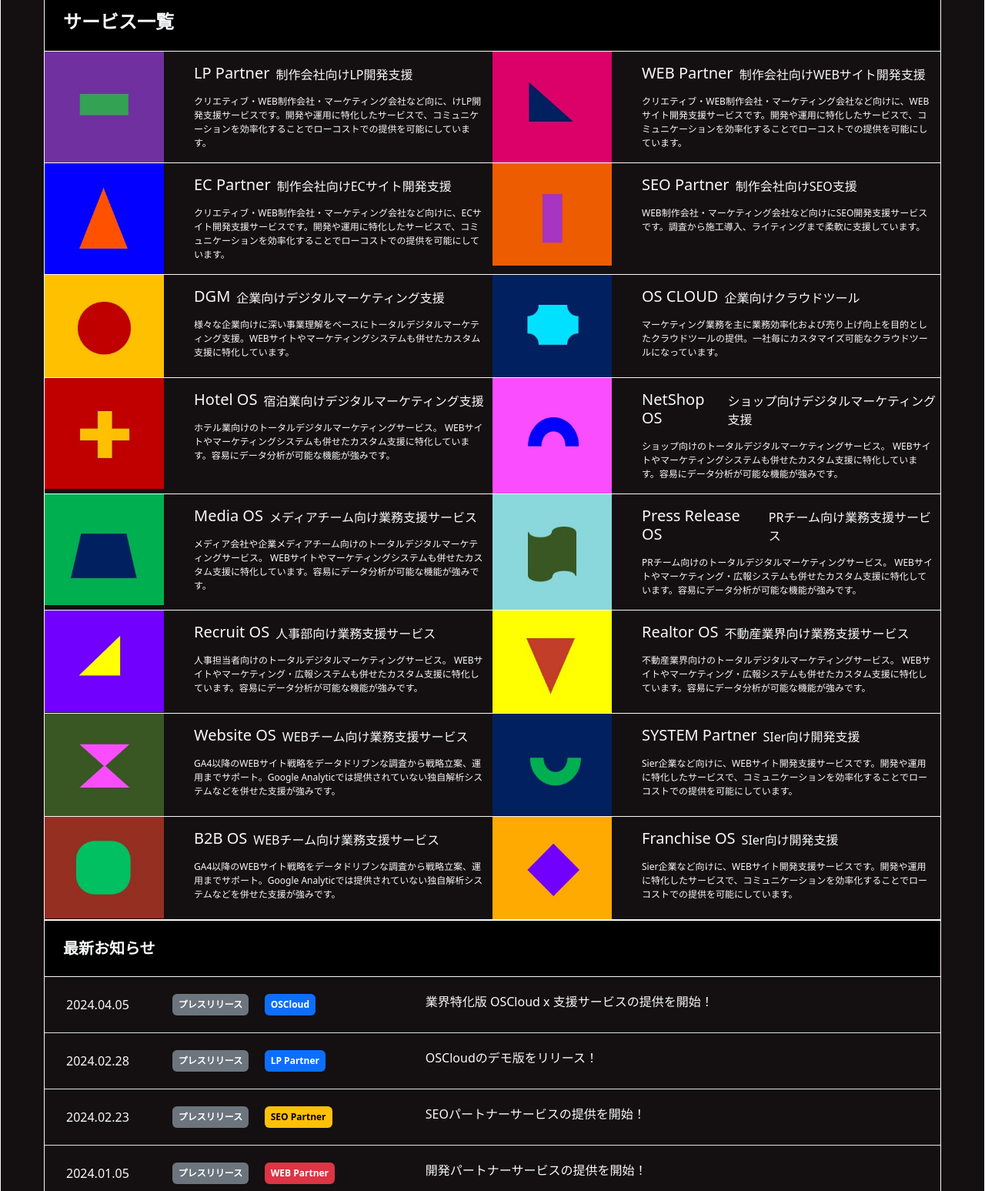
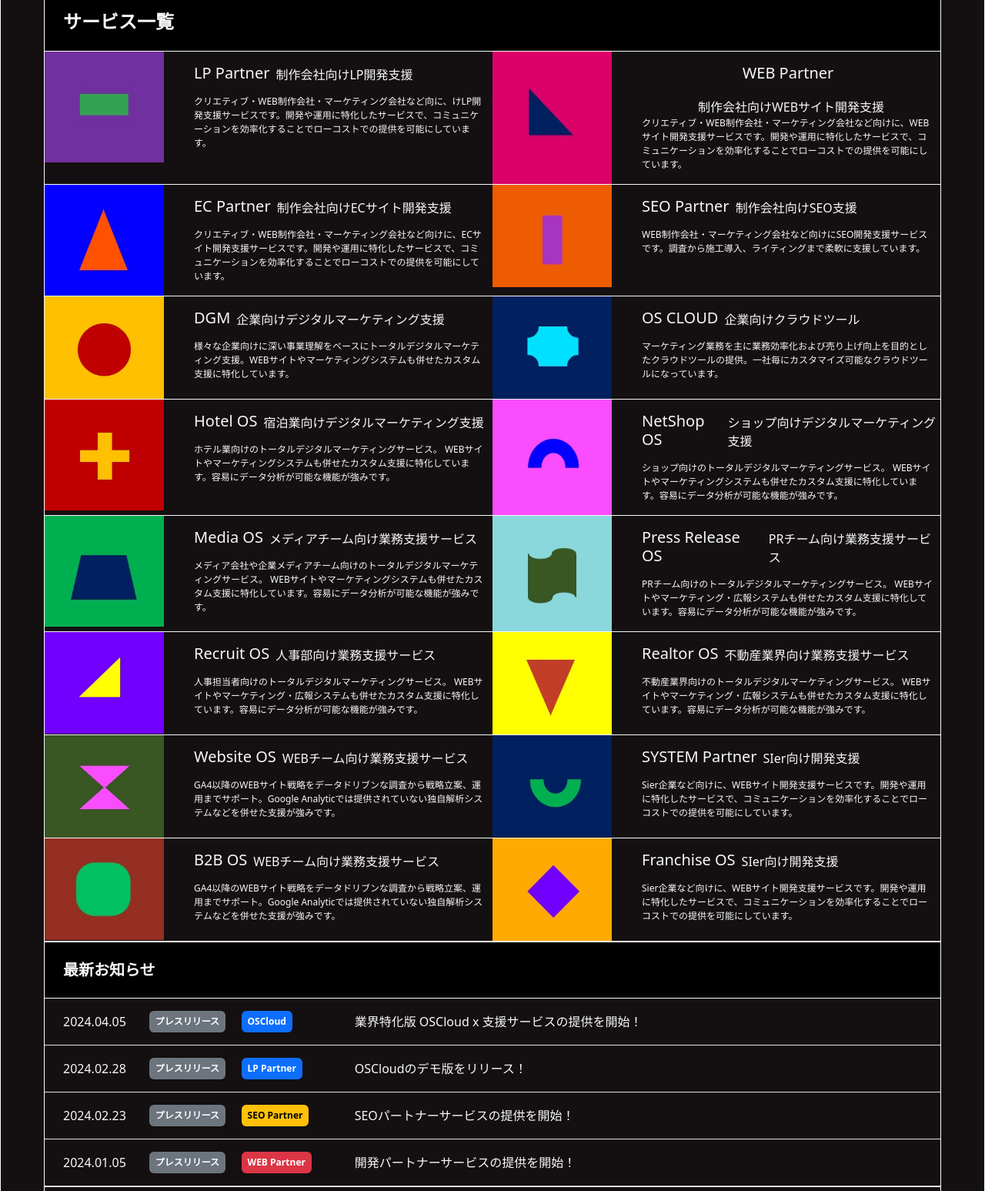
Before and after one commit to denzizzy966/mozarq-template, a plain HTML site: page index.html in a window 1280 px wide. Shown: the part 585-2132 px from the top of the page at 77% size. Drawn offline with nearby package versions, Linux system fonts and the light colour scheme.

Commit message:
Fixing Section
Fixing News Section and Try Service Layout

```diff
--- a/index.html
+++ b/index.html
@@ -80,7 +80,7 @@
                     <div>
                         <h1 class="text-left text-sm-left display-2 fw-bold d-none d-sm-block d-md-block d-lg-block d-xl-block d-xxl-block "
                             id="hero-glitch" title="デジタル時代へ">デジタル時代へ</h1>
-                        <h1 class="text-left text-sm-left display-2 fw-bold d-block d-sm-none d-md-none d-lg-none d-xl-none d-xxl-none"
+                        <h1 class="text-left text-sm-left display-3 fw-bold d-block d-sm-none d-md-none d-lg-none d-xl-none d-xxl-none"
                             id="hero-glitch" title="デジタル時代へ">デジタル時代へ</h1>
                     </div>
                 </div>
@@ -140,13 +140,21 @@
                             </div>
                             <div class="col p-0 m-0">
                                 <div class="d-flex align-items-center justify-content-start">
-                                    <h5 class="ps-0 pt-3 pe-2 pb-2">
+                                    <h5 class="ps-0 pt-3 pe-2 pb-2 d-none d-sm-block d-md-block d-lg-block d-xl-block d-xxl-block">
                                         LP Partner
                                     </h5>
-                                    <span class="fs-6 pt-1">制作会社向けLP開発支援
+                                    <span class="fs-6 pt-1 d-none d-sm-block d-md-block d-lg-block d-xl-block d-xxl-block">制作会社向けLP開発支援
+                                    </span>
+                                    <h5 class="fs-6 ps-0 pt-2 pe-2 pb-1 d-block d-sm-none d-md-none d-lg-none d-xl-none d-xxl-none">
+                                        LP Partner
+                                    </h5>
+                                    <span class="fs-7 d-block d-sm-none d-md-none d-lg-none d-xl-none d-xxl-none">制作会社向けLP開発支援
                                     </span>
                                 </div>
-                                <p class="lead fs-7 ps-0 pe-2 pb-0">
+                                <p class="lead fs-7 ps-0 pe-2 pb-0 d-none d-sm-block d-md-block d-lg-block d-xl-block d-xxl-block">
+                                    クリエティブ・WEB制作会社・マーケティング会社など向に、けLP開発支援サービスです。開発や運用に特化したサービスで、コミュニケーションを効率化することでローコストでの提供を可能にしています。
+                                </p>
+                                <p class="lead pt-1 ps-0 pe-2 pb-0 d-block d-sm-none d-md-none d-lg-none d-xl-none d-xxl-none" style="font-size: 10px;">
                                     クリエティブ・WEB制作会社・マーケティング会社など向に、けLP開発支援サービスです。開発や運用に特化したサービスで、コミュニケーションを効率化することでローコストでの提供を可能にしています。
                                 </p>
 
@@ -159,14 +167,22 @@
                                 <img src="assets/img-web-partner.jpg" class="p-0" style="width: 80%; height: 100%; ">
                             </div>
                             <div class="col p-0 m-0">
-                                <div class="d-flex align-items-center justify-content-start">
-                                    <h5 class="ps-0 pt-3 pe-2 pb-2">
+                                <div class="d-lg-flex flex-sm-column align-items-center justify-content-start">
+                                    <h5 class="ps-0 pt-3 pe-2 pb-2 d-none d-sm-block d-md-block d-lg-block d-xl-block d-xxl-block">
                                         WEB Partner
                                     </h5>
-                                    <span class="fs-6 pt-1">制作会社向けWEBサイト開発支援
+                                    <span class="fs-6 pt-1 d-none d-sm-block d-md-block d-lg-block d-xl-block d-xxl-block">制作会社向けWEBサイト開発支援
+                                    </span>
+                                    <h5 class="fs-6 ps-0 pt-2 pe-2 d-block d-sm-none d-md-none d-lg-none d-xl-none d-xxl-none">
+                                        WEB Partner
+                                    </h5>
+                                    <span class="fs-7 pb-2 d-block d-sm-none d-md-none d-lg-none d-xl-none d-xxl-none">制作会社向けWEBサイト開発支援
                                     </span>
                                 </div>
-                                <p class="lead fs-7 ps-0 pe-2 pb-0">
+                                <p class="lead fs-7 ps-0 pe-2 pb-0 d-none d-sm-block d-md-block d-lg-block d-xl-block d-xxl-block">
+                                    クリエティブ・WEB制作会社・マーケティング会社など向けに、WEBサイト開発支援サービスです。開発や運用に特化したサービスで、コミュニケーションを効率化することでローコストでの提供を可能にしています。
+                                </p>
+                                <p class="lead ps-0 pe-2 pb-0 d-block d-sm-none d-md-none d-lg-none d-xl-none d-xxl-none" style="font-size: 10px;">
                                     クリエティブ・WEB制作会社・マーケティング会社など向けに、WEBサイト開発支援サービスです。開発や運用に特化したサービスで、コミュニケーションを効率化することでローコストでの提供を可能にしています。
                                 </p>
                             </div>
@@ -479,39 +495,50 @@
                 <h5 class="p-4 mb-0 fw-bold border border-start-0 border-top-0 border-end-0 border-light bg-title">最新お知らせ
                 </h5>
                 <div
-                    class="d-sm-flex align-items-center justify-content-start p-1 border border-top-0 border-start-0 border-end-0 news-item">
-                    <div class="p-2 pe-sm-5 ps-sm-4">2024.04.05
-                    </div>
-                    <div class="col-md-3">
+                    class="row p-2 m-0 align-items-center border border-top-0 border-start-0 border-end-0 news-item">
+                    <div class="col-2 col-md-1 ps-3 py-2">2024.04.05</div>
+                    <div class="col-10 col-md-3 ps-4 py-2">
                             <span class="badge text-bg-secondary p-2 ms-2 px-sm-2 ">プレスリリース</span> &nbsp;
                             <span class="badge text-bg-primary p-2 ms-2 px-sm-2 ">OSCloud</span>
                         </div>
-                    <p class="col px-sm-5 pt-sm-3 p-2">業界特化版 OSCloud x 支援サービスの提供を開始！
-                    </p>
+                    <div class="col-12 col-md-6 py-2">
+                        <p class="p-0 m-0">業界特化版 OSCloud x 支援サービスの提供を開始！</p>
+                    </div>
                 </div>
                 <div
-                    class="d-sm-flex align-items-center justify-content-start p-1 border border-top-0 border-start-0 border-end-0 news-item">
-                    <div class="p-2 pe-sm-5 ps-sm-4">2024.02.28
-                    </div>
-                    <div class="col-md-3">
+                    class="row p-2 m-0 align-items-center border border-top-0 border-start-0 border-end-0 news-item">
+                    <div class="col-2 col-md-1 ps-3 py-2">2024.02.28</div>
+                    <div class="col-10 col-md-3 ps-4 py-2">
                             <span class="badge text-bg-secondary p-2 ms-2 px-sm-2 ">プレスリリース</span> &nbsp;
                             <span class="badge text-bg-primary p-2 ms-2 px-sm-2 ">LP Partner</span>
                         </div>
-                    <p class="col px-sm-5 pt-sm-3 p-2">OSCloudのデモ版をリリース！
-                    </p>
+                    <div class="col-12 col-md-6 py-2">
+                        <p class="p-0 m-0">OSCloudのデモ版をリリース！</p>
+                    </div>
                 </div>
                 <div
-                    class="d-sm-flex align-items-center justify-content-start p-1 border border-top-0 border-start-0 border-end-0 news-item">
-                    <div class="p-2 pe-sm-5 ps-sm-4">2024.02.23
-                    </div>
-                    <div class="col-md-3">
+                    class="row p-2 m-0 align-items-center border border-top-0 border-start-0 border-end-0 news-item">
+                    <div class="col-2 col-md-1 ps-3 py-2">2024.02.23</div>
+                    <div class="col-10 col-md-3 ps-4 py-2">
                             <span class="badge text-bg-secondary p-2 ms-2 px-sm-2 ">プレスリリース</span> &nbsp;
                             <span class="badge text-bg-warning p-2 ms-2 px-sm-2 ">SEO Partner</span>
                         </div>
-                    <p class="col px-sm-5 pt-sm-3 p-2">SEOパートナーサービスの提供を開始！
-                    </p>
+                    <div class="col-12 col-md-6 py-2">
+                        <p class="p-0 m-0">SEOパートナーサービスの提供を開始！</p>
+                    </div>
                 </div>
                 <div
+                    class="row p-2 m-0 align-items-center border border-top-0 border-start-0 border-end-0 news-item">
+                    <div class="col-2 col-md-1 ps-3 py-2">2024.01.05</div>
+                    <div class="col-10 col-md-3 ps-4 py-2">
+                            <span class="badge text-bg-secondary p-2 ms-2 px-sm-2 ">プレスリリース</span> &nbsp;
+                            <span class="badge text-bg-danger p-2 ms-2 px-sm-2 ">WEB Partner</span>
+                        </div>
+                    <div class="col-12 col-md-6 py-2">
+                        <p class="p-0 m-0">開発パートナーサービスの提供を開始！</p>
+                    </div>
+                </div>
+                <!-- <div
                     class="d-sm-flex align-items-center justify-content-start p-1 border border-top-0 border-start-0 border-end-0 news-item">
                     <div class="p-2 pe-sm-5 ps-sm-4">2024.01.05
                     </div>
@@ -521,7 +548,7 @@
                     </div>
                     <p class="col px-sm-5 pt-sm-3 p-2">開発パートナーサービスの提供を開始！
                     </p>
-                </div>
+                </div> -->
                 <!-- <div
                     class="d-sm-flex align-items-center justify-content-start p-1 border border-top-0 border-start-0 border-end-0 news-item">
                     <div class="p-2 pe-sm-5 ps-sm-2">2024.04.05
@@ -643,8 +670,8 @@
                     <div class="col-3 p-3 text-white border-bottom">
                         お名前
                     </div>
-                    <div class="col-9 p-3 text-white border-bottom"><input type="text" name="fullname" id="fullname"
-                            class="custom-input" placeholder="モザークタロウ"></div>
+                    <div class="col-9 p-3 text-white border-bottom"><textarea name="fullname" id="fullname"
+                            class="custom-input" placeholder="モザークタロウ" style="width: 100%;"></textarea></div>
                     <div class="col-3 p-3 text-white border-bottom">
                         企業名
                     </div>
```
Lines whose indentation alone changed are shown as unchanged.
